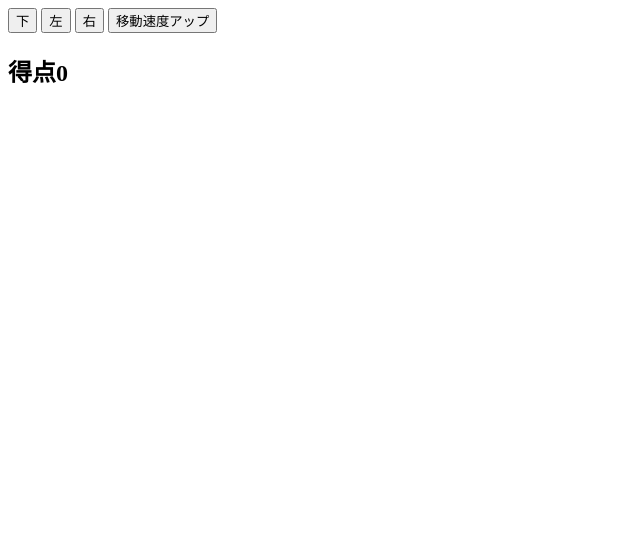
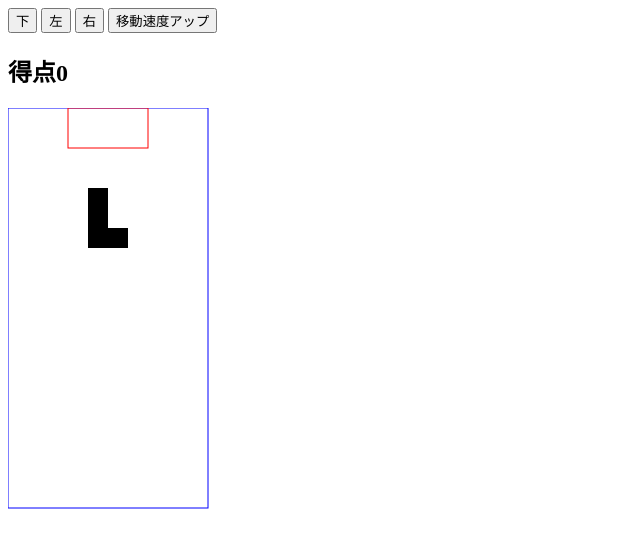
Before and after one commit to yugei806/portfolio, a plain HTML site: page index.html in a window 1280 px wide. Shown: the whole page, without its empty margins (0-640 px from the left). Drawn offline with Linux system fonts and the light colour scheme.

Commit message:
Update index.html

```diff
--- a/index.html
+++ b/index.html
@@ -12,6 +12,6 @@
   <button id="moveUp">移動速度アップ</button>
   <h2 id="sucoa">得点0</h2><span id="massege"></span>
   <canvas id="canvas"></canvas>
-  <script src="https://github.com/yugei806/portfolio/edit/master/index.js"></script>
+  <script src="index.js"></script>
 </body>
 </html>
```
